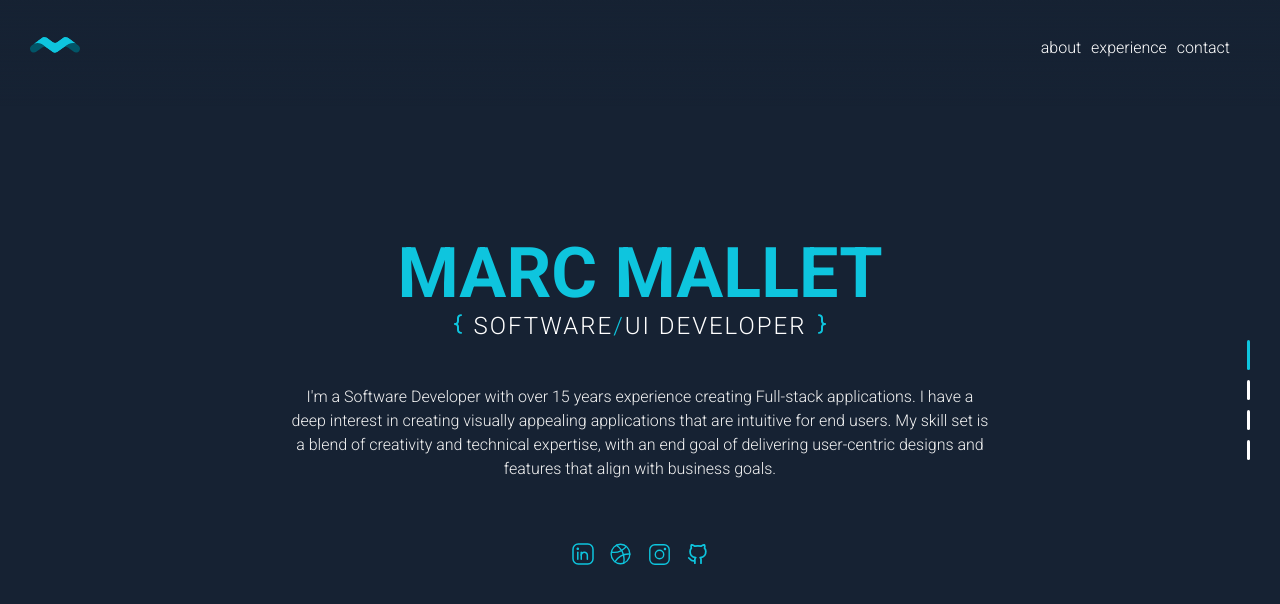
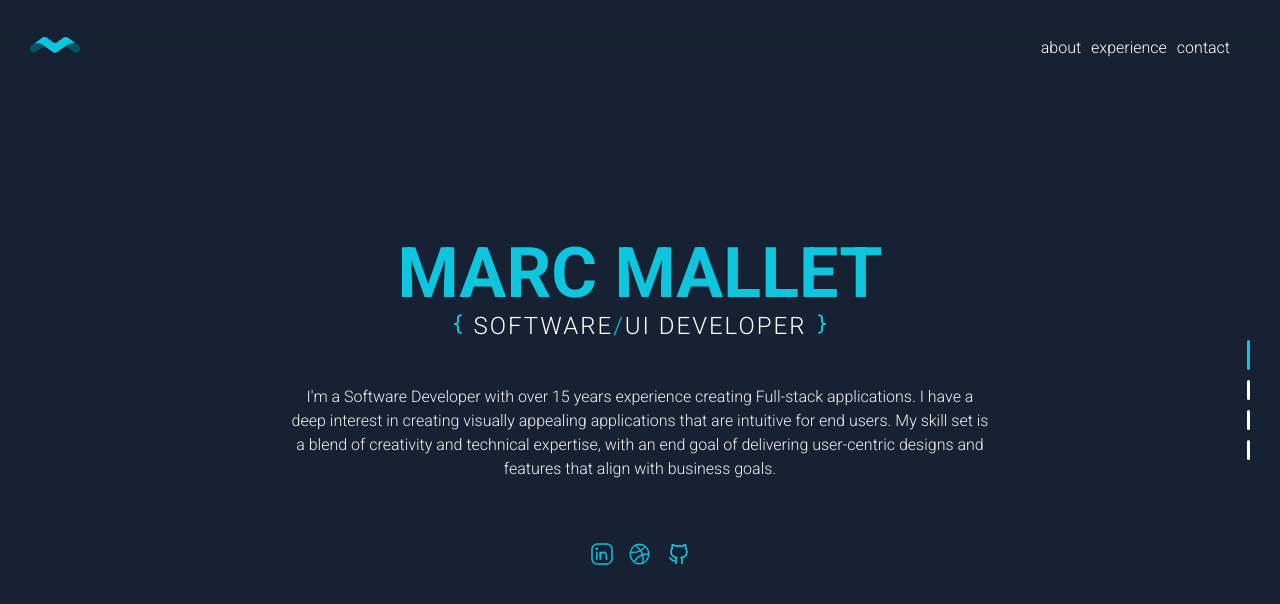
Before and after one commit to marcmallet/personal-website, a React (Vite) app: page / in a window 1280 px wide. Shown: the top 604 px of the page. Built offline with nearby package versions, Linux system fonts and the light colour scheme.

Commit message:
Remove instagram links

```diff
--- a/src/components/footer/Footer.jsx
+++ b/src/components/footer/Footer.jsx
@@ -6,7 +6,6 @@ export default function Footer() {
       <ul>
         <li><a href="https://www.linkedin.com/in/marc-mallet-a1059815/" target="_blank" rel="noopener noreferrer" className={styles.linkedin}></a></li>
         <li><a href="https://dribbble.com/marcmallet/" target="_blank" rel="noopener noreferrer" className={styles.dribbble}></a></li>
-        <li><a href="https://www.instagram.com/marcmallet.ui/" target="_blank" rel="noopener noreferrer" className={styles.instagram}></a></li>
         <li><a href="https://github.com/marcmallet/" target="_blank" rel="noopener noreferrer" className={styles.github}></a></li>
       </ul>
     </footer>
--- a/src/components/sections/Hero.jsx
+++ b/src/components/sections/Hero.jsx
@@ -18,7 +18,6 @@ export default function Hero({ id }) {
           <ul>
             <li><a href="https://www.linkedin.com/in/marc-mallet-a1059815/" target="_blank" rel="noopener noreferrer" className={styles.linkedin}></a></li>
             <li><a href="https://dribbble.com/marcmallet/" target="_blank" rel="noopener noreferrer" className={styles.dribbble}></a></li>
-            <li><a href="https://www.instagram.com/marcmallet.ui/" target="_blank" rel="noopener noreferrer" className={styles.instagram}></a></li>
             <li><a href="https://github.com/marcmallet/" target="_blank" rel="noopener noreferrer" className={styles.github}></a></li>
           </ul>
         <div className={styles.mouse}></div>
```
